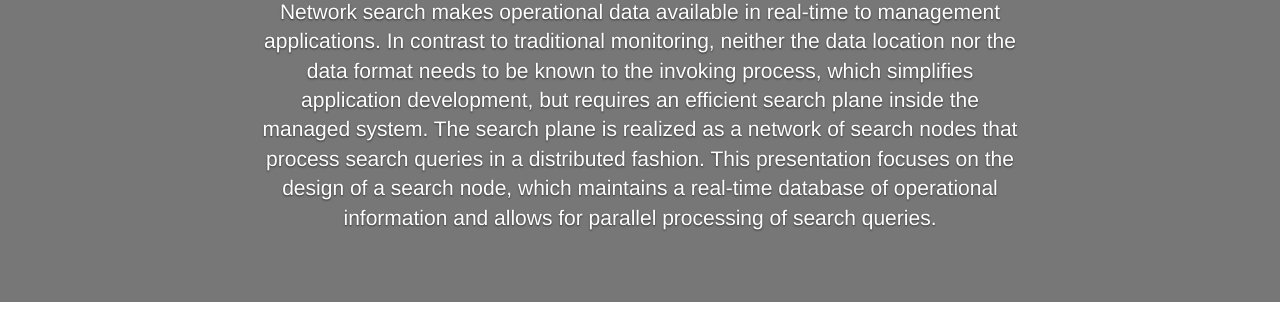
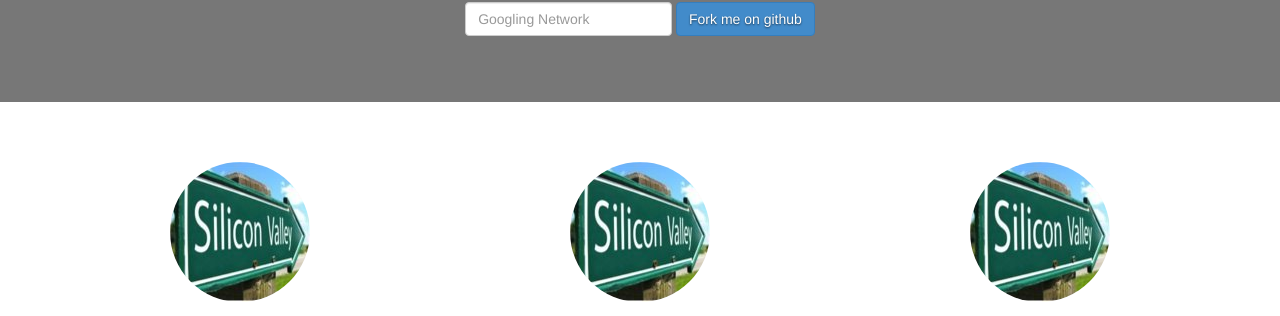
Before and after one commit to cseminhaj/networksearch.github.io, a plain HTML site: page index.html in a window 1280 px wide. Shown: the part 198-514 px from the top of the page. Drawn offline with nearby package versions, Linux system fonts and the light colour scheme; some packages are replaced by stand-ins of ours; a script that the page names is missing.

Commit message:
make it beautiful

```diff
--- a/css/main.css
+++ b/css/main.css
@@ -37,7 +37,6 @@ body {
 
 /* Carousel base class */
 .carousel {
-  height: 500px;
   margin-bottom: 60px;
 }
 /* Since positioning the image, we need to help out the caption */
@@ -47,16 +46,11 @@ body {
 
 /* Declare heights because of positioning of img element */
 .carousel .item {
-  height: 500px;
+  height: 300px;
   background-color: #777;
 }
-.carousel-inner > .item > img {
-  position: absolute;
-  top: 0;
-  left: 0;
-  min-width: 100%;
-  height: 500px;
-}
+
+
 
 
 
@@ -150,6 +144,29 @@ body {
     height:300px;
 }
 
-#top-catch h1{
+#top-catch{
+position: absolute;
+left: 15%;
+right: 15%;
+bottom: 20px;
+z-index: 10;
+padding-top: 20px;
+padding-bottom: 20px;
+color: #fff;
+text-align: center;
+text-shadow: 0 1px 2px rgba(0,0,0,.6);
 
 }
+
+
+#top-caption {
+left: 15%;
+right: 15%;
+bottom: 20px;
+z-index: 10;
+padding-top: 130px;
+padding-bottom: 20px;
+color: #fff;
+text-align: center;
+text-shadow: 0 1px 2px rgba(0,0,0,.6);
+}
--- a/index.html
+++ b/index.html
@@ -62,11 +62,17 @@
       <!-- Indicators -->
       <div class="carousel-inner">
         <div class="item active">
-          <img data-src="holder.js/900x500/auto/#777:#7a7a7a/text:First slide" alt="First slide">
-          <div class="container">
-            <div class="carousel-caption">
-              <h1>NetworkSearch</h1>
-              <p>Network search makes operational data available in real-time to management applications. In contrast to traditional monitoring, neither the data location nor the data format needs to be known to the invoking process, which simplifies application development, but requires an efficient search plane inside the managed system. The search plane is realized as a network of search nodes that process search queries in a distributed fashion. This presentation focuses on the design of a search node, which maintains a real-time database of operational information and allows for parallel processing of search queries.</p>
+
+          <div id="top-catch">
+            <div id="top-caption">
+              <h1>Network Search</h1>
+              <form class="form-inline" role="form">
+                <div class="form-group">
+                  <label class="sr-only" for="exampleInputPassword2">Googling Network</label>
+                  <input type="password" class="form-control col-xs-4  col-sm-4" id="exampleInputPassword2" placeholder="Googling Network">
+                </div>
+                <a href="https://github.com/NetworkSearch/NetworkSearch" target="_blank" class="btn btn btn-primary">Fork me on github</a>
+              </form>
             </div>
           </div>
         </div>
@@ -161,7 +167,7 @@
     <!-- Placed at the end of the document so the pages load faster -->
     <script src="https://ajax.googleapis.com/ajax/libs/jquery/1.11.0/jquery.min.js"></script>
     <script src="./js/bootstrap.min.js"></script>
-    <script src='smooth-scroll.js'></script>
+    <script src='./js/smooth-scroll.js'></script>
     <script>
     smoothScroll.init({
         speed: 1000,
```
